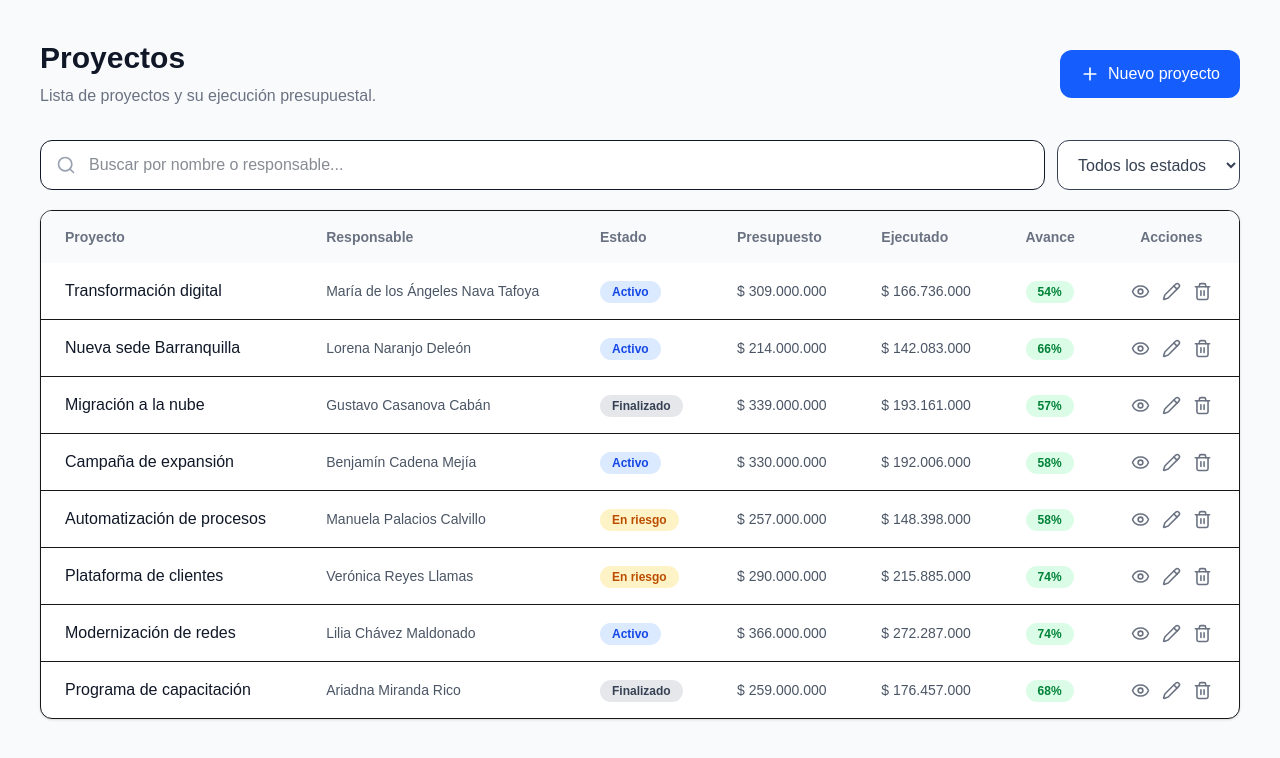
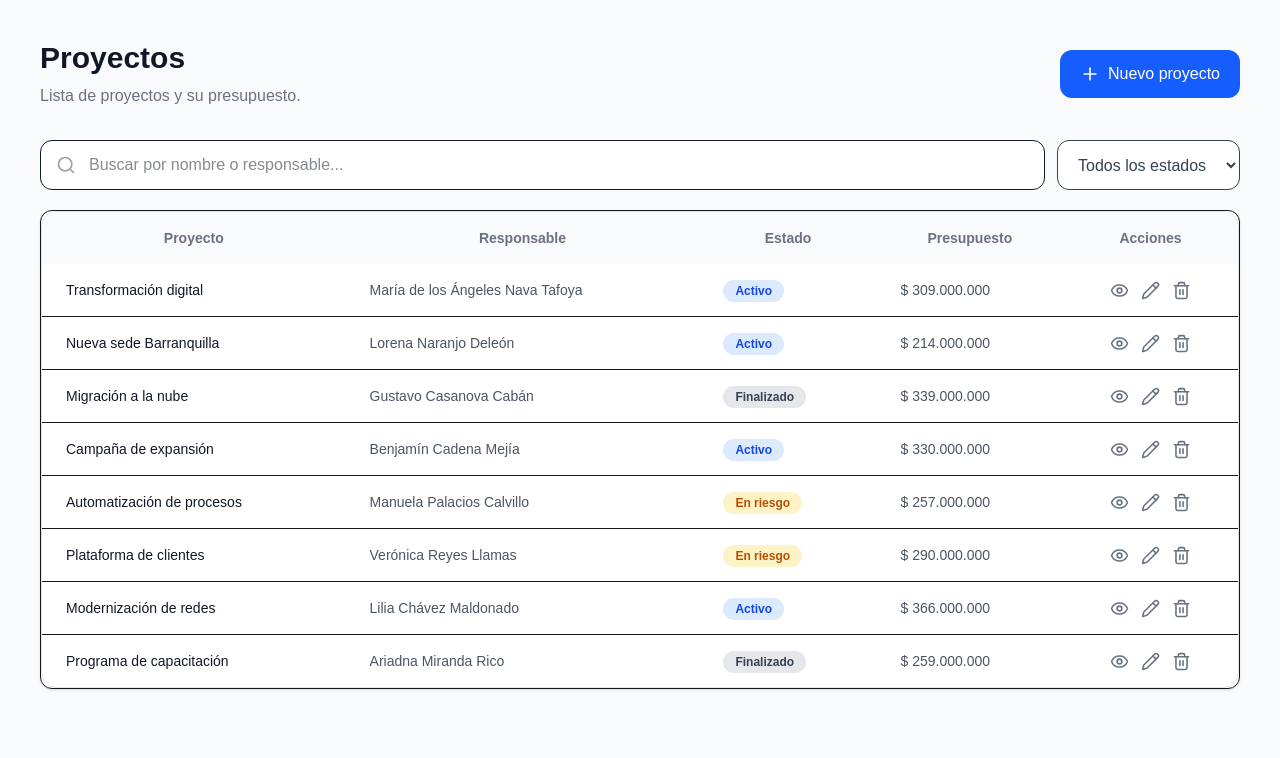
Before and after one commit to ChrisAltF4/Gestionador-de-proyectos, a Next.js app: page /proyectos in a window 1280 px wide. Shown: the top 758 px of the page. Built offline with nearby package versions, Linux system fonts and the light colour scheme.

Commit message:
"refactor: remove executed and progress columns from projects list"

```diff
--- a/app/(dashboard)/proyectos/page.tsx
+++ b/app/(dashboard)/proyectos/page.tsx
@@ -5,19 +5,13 @@ import Link from "next/link";
 import { Plus, Search, Eye, Pencil, Trash2, FolderKanban } from "lucide-react";
 import { useStore } from "@/lib/store";
 import { formatCOP, totalesProyecto } from "@/lib/utils";
-import type { Estado, Nivel, Proyecto } from "@/lib/types";
+import type { Estado, Proyecto } from "@/lib/types";
 import ProjectForm, { type DatosProyecto } from "@/components/projectform";
 
 const estadoStyle: Record<Estado, string> = {
   Activo: "bg-blue-100 text-blue-700",
   "En riesgo": "bg-amber-100 text-amber-700",
   Finalizado: "bg-gray-200 text-gray-700",
-};
-
-const nivelStyle: Record<Nivel, string> = {
-  normal: "bg-green-100 text-green-700",
-  alerta: "bg-amber-100 text-amber-700",
-  sobre: "bg-red-100 text-red-700",
 };
 
 export default function ProyectosPage() {
@@ -71,7 +65,7 @@ export default function ProyectosPage() {
           <div>
             <h1 className="text-3xl font-bold text-gray-900">Proyectos</h1>
             <p className="mt-2 text-gray-500">
-              Lista de proyectos y su ejecución presupuestal.
+              Lista de proyectos y su presupuesto.
             </p>
           </div>
           <button
@@ -127,16 +121,14 @@ export default function ProyectosPage() {
               </p>
             </div>
           ) : (
-            <div className="overflow-x-auto">
-              <table className="w-full text-left">
+            <div className="overflow-x-auto rounded-2xl border border-zinc-200 bg-white">
+              <table className="w-full text-sm">
                 <thead className="bg-gray-50 text-sm text-gray-500">
                   <tr>
                     <th className="px-6 py-4">Proyecto</th>
                     <th className="px-6 py-4">Responsable</th>
                     <th className="px-6 py-4">Estado</th>
                     <th className="px-6 py-4">Presupuesto</th>
-                    <th className="px-6 py-4">Ejecutado</th>
-                    <th className="px-6 py-4">Avance</th>
                     <th className="px-6 py-4 text-center">Acciones</th>
                   </tr>
                 </thead>
@@ -161,16 +153,6 @@ export default function ProyectosPage() {
                         </td>
                         <td className="whitespace-nowrap px-6 py-4 text-sm text-gray-600">
                           {formatCOP(t.presupuesto)}
-                        </td>
-                        <td className="whitespace-nowrap px-6 py-4 text-sm text-gray-600">
-                          {formatCOP(t.ejecutado)}
-                        </td>
-                        <td className="px-6 py-4">
-                          <span
-                            className={`rounded-full px-3 py-1 text-xs font-semibold ${nivelStyle[t.nivel]}`}
-                          >
-                            {t.porcentaje.toFixed(0)}%
-                          </span>
                         </td>
                         <td className="px-6 py-4">
                           <div className="flex items-center justify-center gap-3">
```
